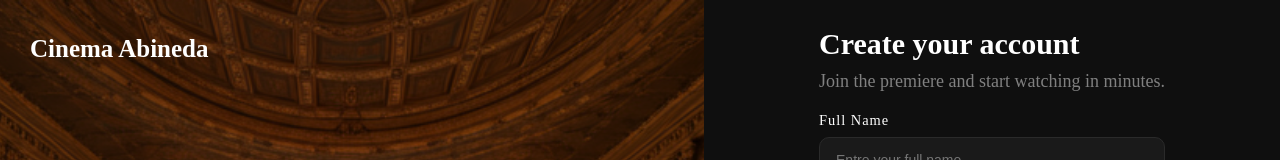
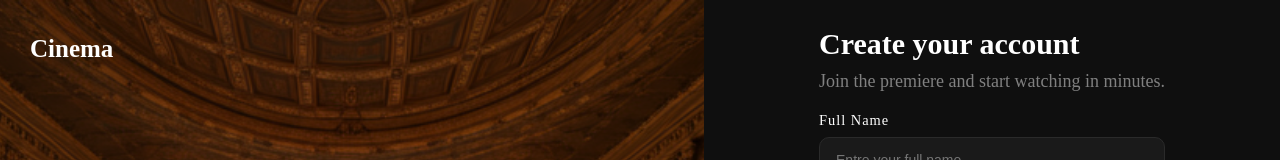
Before and after one commit to hnassim203/Cinema, a React app in the folder frontend/: page /register in a window 1280 px wide. Shown: the top 160 px of the page. Built offline with nearby package versions, Linux system fonts and the light colour scheme; the HTML template or start-up script is replaced by a standard one.

Commit message:
remove lines from register

```diff
--- a/frontend/src/pages/Register/Register.jsx
+++ b/frontend/src/pages/Register/Register.jsx
@@ -38,10 +38,7 @@ const handleSubmit = async (e) => {
     return;
   }
 
-  if (!accepted) {
-    alert("You must accept the terms");
-    return;
-  }
+
 
   try {
     const res = await fetch("https://cinema-wan-htf0bcg0end6fhfv.spaincentral-01.azurewebsites.net/api/register", {
@@ -52,9 +49,8 @@ const handleSubmit = async (e) => {
       body: JSON.stringify({
         name: formData.name,
         email: formData.email,
-        password: formData.password,
-        terms_accepted: accepted
-      })
+        password: formData.password
+            })
     });
 
     const data = await res.json();
@@ -84,7 +80,7 @@ navigate('/');
       <div className="left">
 
           <div className="overlay">
-          <h1> Cinema Abineda</h1>
+          <h1> Cinema </h1>
           <h2>Start Your Journey.</h2>
           <p>Step into the Shadows of Cinema. Where every seat has a story, and every scream is real.
              Book your nightmare now. </p>
```
